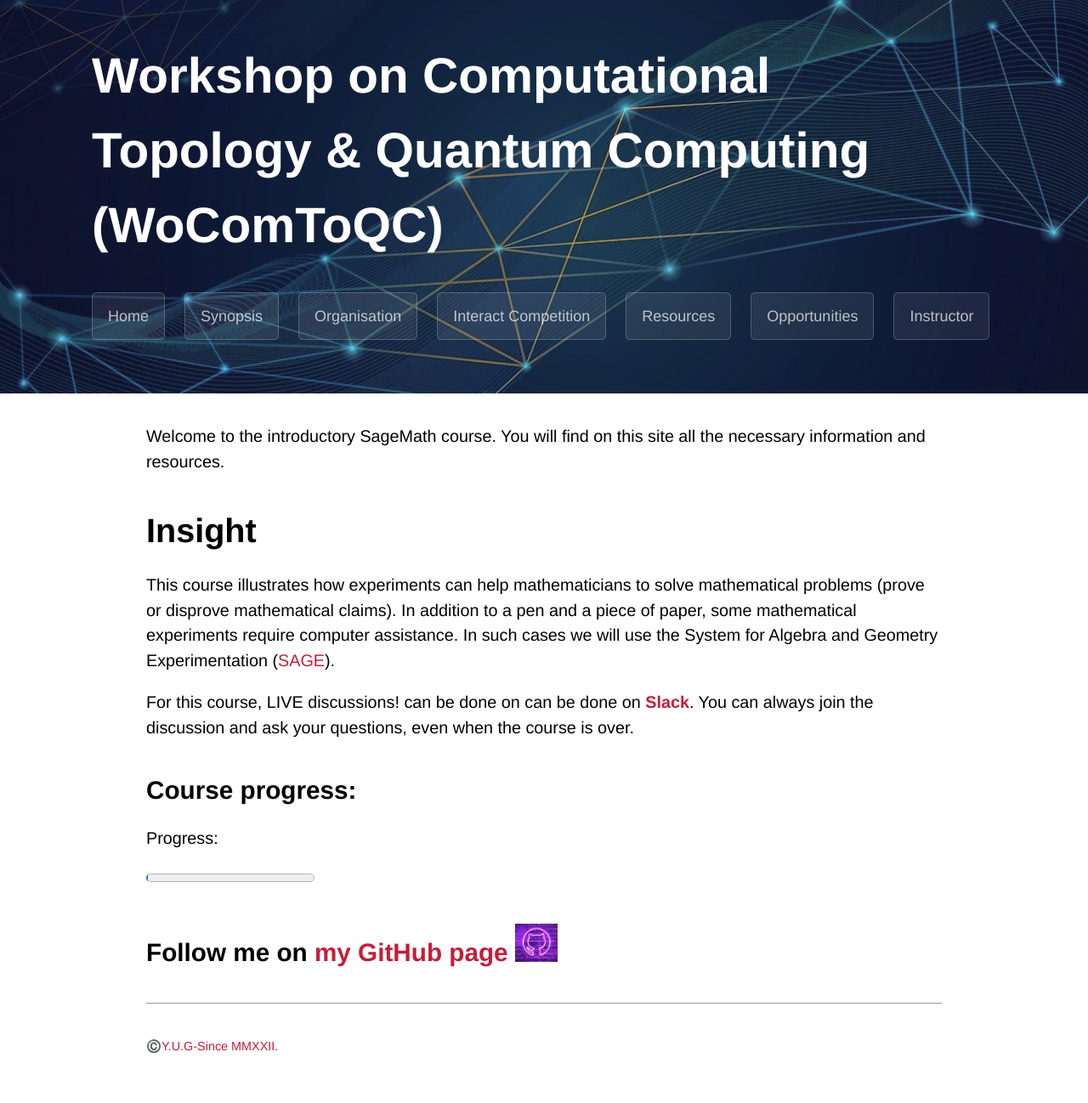
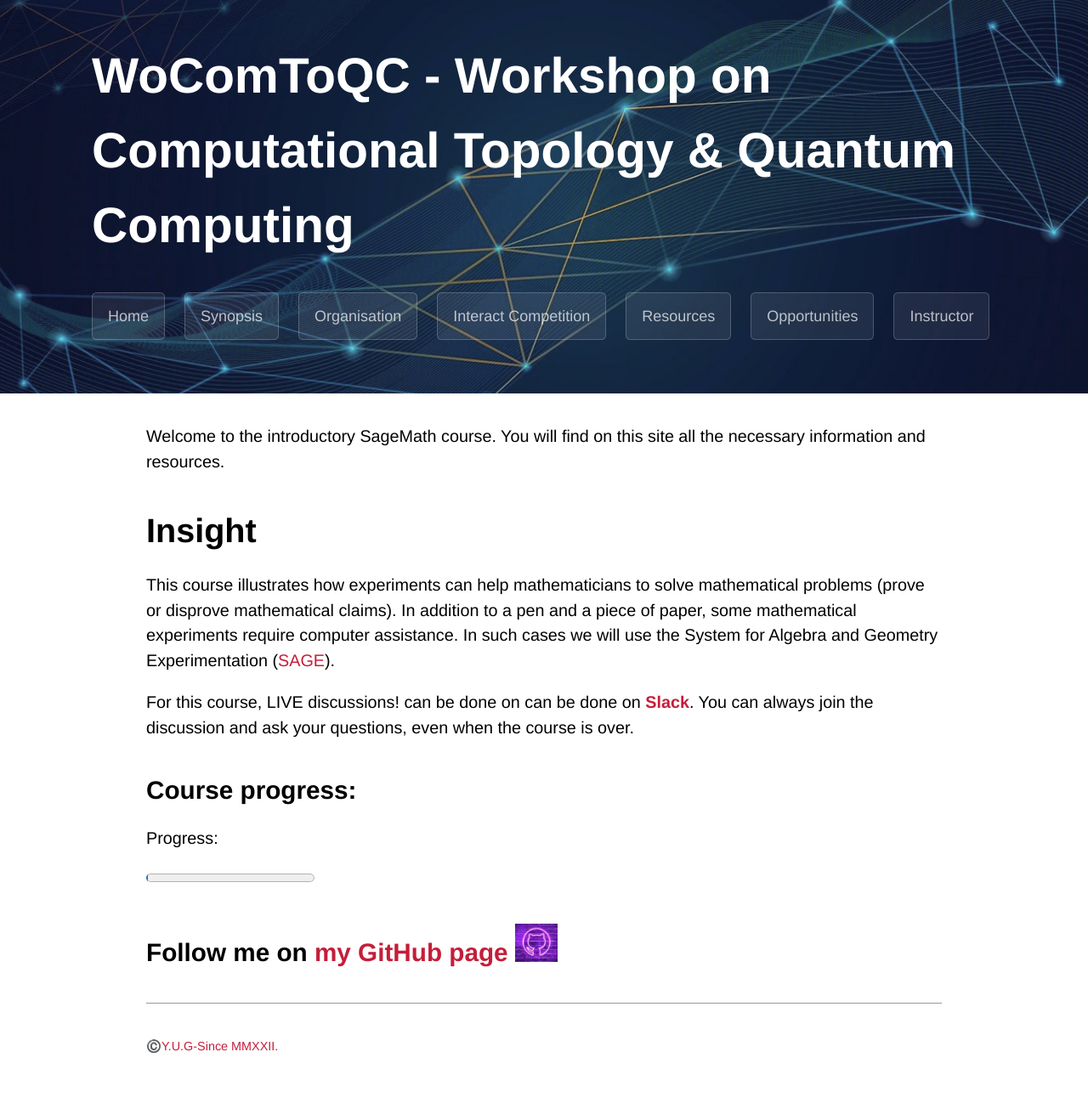
Before and after one commit to WoComtoQC/wocomtoqc.github.io, a Jekyll site: the page built from index.md, in a window 1280 px wide. Shown: the whole page at 85% size. Built offline with Jekyll 4.4.1, drawn with Linux system fonts in a browser that asks for light colours; some web fonts are replaced.

```diff
--- a/_config.yml
+++ b/_config.yml
@@ -1,4 +1,4 @@
-title: Workshop on Computational Topology & Quantum Computing (WoComToQC)
+title: WoComToQC - Workshop on Computational Topology & Quantum Computing
 description: ""
 
 
```
